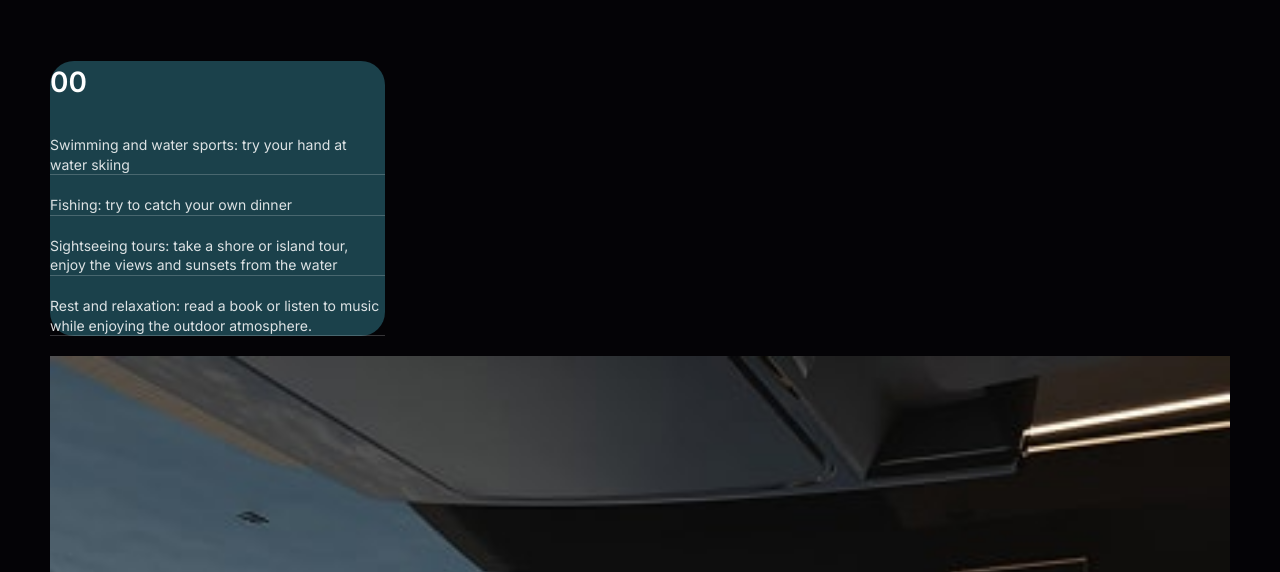
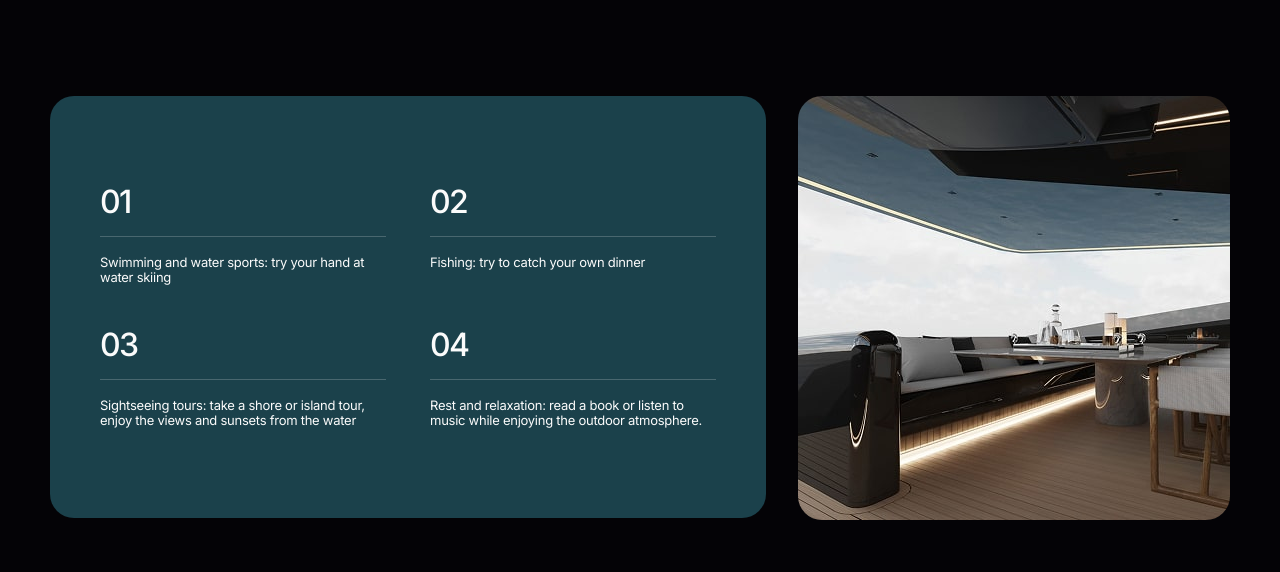
Before and after one commit to Sergii-Taran/yacht-jet-landing, a plain HTML site: page index.html in a window 1280 px wide. Shown: the part 1730-2302 px from the top of the page. Drawn offline with nearby package versions, Linux system fonts and the light colour scheme.

Commit message:
feat: complete activities section layout and styling

```diff
--- a/css/styles.css
+++ b/css/styles.css
@@ -704,63 +704,159 @@ button {
 /* ------- activities ------- */
 
 .activities {
-  margin: 40px 0;
+  background-color: var(--color-bg);
+  padding: 40px 0;
 }
 
 .activities-container {
   display: flex;
   flex-direction: column;
+  align-items: center;
+
   gap: 20px;
 }
 
-.activities-list {
+.activities-text-content {
+  border-radius: 24px;
+  width: 335px;
+
+  padding: 80px 20px;
+
   background-color: var(--color-dark);
-  border-radius: 24px;
-  padding: 80px 20px;
-  max-width: 335px;
 
-  list-style: none; /* прибираємо стандартну нумерацію */
-  counter-reset: activity-counter;
-  margin: 0;
-  padding: 0;
+  display: flex;
+  flex-wrap: wrap;
+  align-items: center;
+
+  gap: 40px;
 }
 
-.activities-item {
-  counter-increment: activity-counter;
-  position: relative;
-  padding: 20px 0 0 0;
-  border-bottom: 1px solid rgba(255, 255, 255, 0.2);
-  font-size: 14px;
-  line-height: 1.4;
-  color: rgba(255, 255, 255, 0.85);
+.activity-item {
+  display: flex;
+  flex-direction: column;
+  justify-content: space-between;
+  width: 100%;
 }
 
-.activities-list::before {
-  content: counter(activity-counter, decimal-leading-zero);
-  display: block;
+.activity-number {
+  font-weight: 500;
   font-size: 28px;
-  font-weight: 600;
-  color: #ffffff;
-  margin-bottom: 12px;
+  line-height: 1;
+  letter-spacing: -0.05em;
+  color: var(--color-light);
+
+  border-bottom: 1px solid rgba(255, 255, 255, 0.2);
+  padding-bottom: 18px;
+  margin: 0;
+
+  align-self: stretch;
 }
 
-.activities-list:last-child {
-  border-bottom: none;
+.activity-text {
+  font-size: 12px;
+  line-height: 1.17;
+  letter-spacing: -0.02em;
+  color: var(--color-light);
+
+  padding-top: 18px;
+  margin: 0;
 }
 
-.activities-item-text {
+.activities-pictures {
+  border-radius: 24px;
+  width: 100%;
+  max-width: 335px;
+  height: 424px;
+  overflow: hidden;
 }
 
 .activities-img {
+  width: 100%;
+  height: 100%;
+  object-fit: cover;
+  display: block;
 }
 
 @media screen and (min-width: 768px) {
+  .activities {
+    padding: 75px 0;
+  }
+
+  .activities-container {
+    gap: 32px;
+  }
+
+  .activities-text-content {
+    width: 704px;
+    padding: 90px 32px;
+
+    align-items: flex-start;
+    gap: 44px 32px;
+  }
+
+  .activity-item {
+    width: calc((100% - 32px) / 2);
+  }
+
+  .activity-number {
+    font-size: 32px;
+  }
+
+  .activity-text {
+    font-size: 13px;
+    line-height: 1.15;
+  }
+
+  .activities-pictures {
+    max-width: 704px;
+  }
 }
 
 @media screen and (min-width: 1280px) {
+  .activities-container {
+    flex-direction: row;
+
+    justify-content: center;
+    align-items: flex-start;
+  }
+
+  .activities-text-content {
+    width: 716px;
+    padding: 90px 50px;
+
+    gap: 44px 44px;
+  }
+
+  .activity-item {
+    width: calc((100% - 44px) / 2);
+
+    transition: transform 0.3s ease, box-shadow 0.3s ease;
+  }
+
+  .activity-item:hover {
+    transform: translateY(-4px);
+    box-shadow: 0 4px 12px rgba(0, 0, 0, 0.15);
+  }
+
+  .activities-pictures {
+    max-width: 432px;
+  }
 }
 
 @media screen and (min-width: 1440px) {
+  .activities-text-content {
+    width: 768px;
+
+    gap: 44px 32px;
+  }
+
+  .activity-item {
+    width: calc((100% - 32px) / 2);
+  }
+
+  .activities-pictures {
+    max-width: 540px;
+  }
 }
 
 /* ----------------------- */
--- a/index.html
+++ b/index.html
@@ -230,36 +230,72 @@
         <div class="activities-container container">
           <h2 class="activities-title visually-hidden">Features</h2>
 
-          <ol class="activities-list">
-            <li class="activities-item">
-              <p class="activities-item-text">
+          <div class="activities-text-content">
+            <div class="activity-item">
+              <p class="activity-number">01</p>
+              <p class="activity-text">
                 Swimming and water sports: try your hand at water skiing
               </p>
-            </li>
-            <li class="activities-item">
-              <p class="activities-item-text">
-                Fishing: try to catch your own dinner
-              </p>
-            </li>
-            <li class="activities-item">
-              <p class="activities-item-text">
+            </div>
+
+            <div class="activity-item">
+              <p class="activity-number">02</p>
+              <p class="activity-text">Fishing: try to catch your own dinner</p>
+            </div>
+
+            <div class="activity-item">
+              <p class="activity-number">03</p>
+              <p class="activity-text">
                 Sightseeing tours: take a shore or island tour, enjoy the views
                 and sunsets from the water
               </p>
-            </li>
-            <li class="activities-item">
-              <p class="activities-item-text">
+            </div>
+
+            <div class="activity-item">
+              <p class="activity-number">04</p>
+              <p class="activity-text">
                 Rest and relaxation: read a book or listen to music while
                 enjoying the outdoor atmosphere.
               </p>
-            </li>
-          </ol>
+            </div>
+          </div>
 
-          <img
-            class="activities-img"
-            src="./images/activities/activities-280.jpg"
-            alt="VIP cabin"
-          />
+          <picture class="activities-pictures">
+            <source
+              srcset="
+                ./images/activities/activities-440.jpg,
+                ./images/activities/activities-440@2x.jpg 2x
+              "
+              media="(min-width: 1440px)"
+            />
+            <source
+              srcset="
+                ./images/activities/activities-280.jpg,
+                ./images/activities/activities-280@2x.jpg 2x
+              "
+              media="(min-width: 1280px) and (max-width: 1439px)"
+            />
+            <source
+              srcset="
+                ./images/activities/activities-tab.jpg,
+                ./images/activities/activities-tab@2x.jpg 2x
+              "
+              media="(min-width: 768px)"
+            />
+            <source
+              srcset="
+                ./images/activities/activities-mob.jpg,
+                ./images/activities/activities-mob@2x.jpg 2x
+              "
+              media="(max-width: 767px)"
+            />
+
+            <img
+              class="activities-img"
+              src="./images/activities/activities-280.jpg"
+              alt="VIP cabin"
+            />
+          </picture>
         </div>
       </section>
 
```
